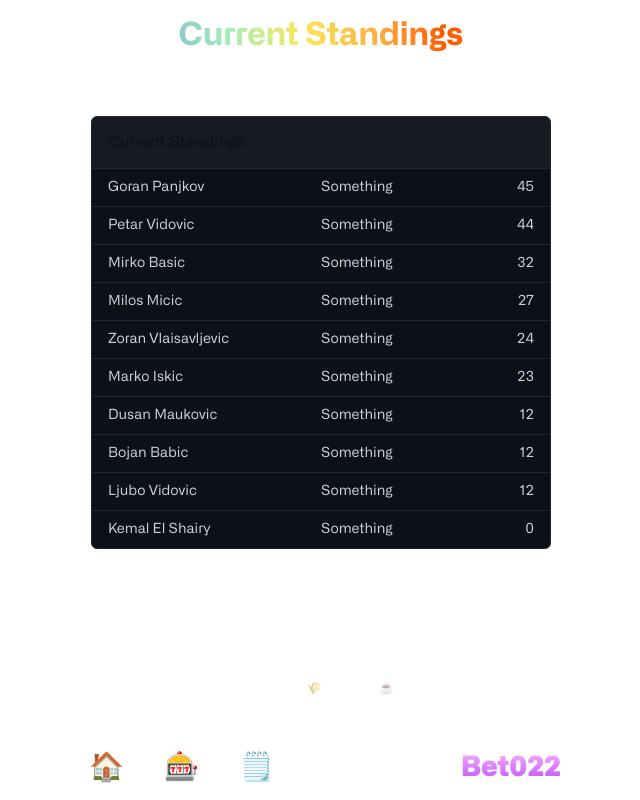
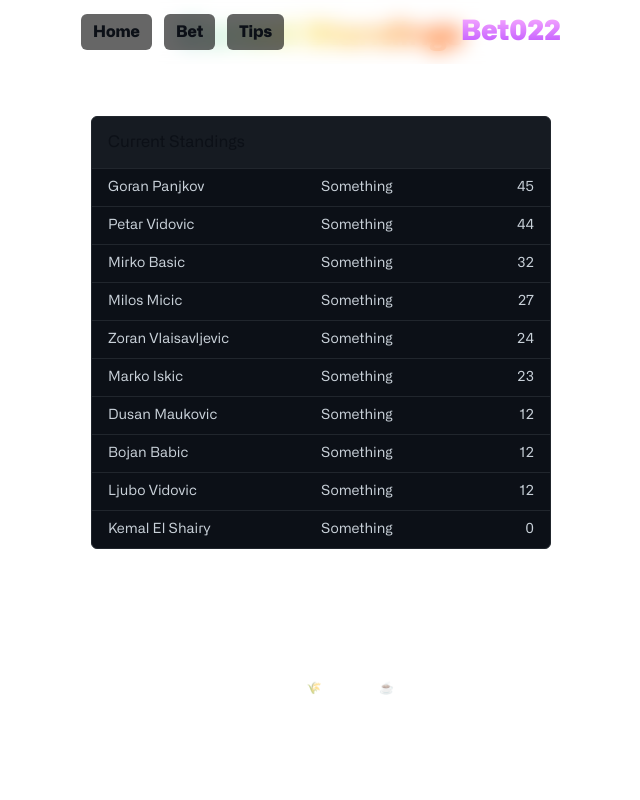
Before and after one commit to b8zeek/bet022, a React (Vite) app: page /standings in a window 1280 px wide. Shown: the whole page, without its empty margins (319-959 px from the left). Built offline with nearby package versions, Linux system fonts and the light colour scheme; data requests are answered from the project's data file.

Commit message:
Updated Navigation component.

```diff
--- a/src/components/Navigation.tsx
+++ b/src/components/Navigation.tsx
@@ -7,9 +7,9 @@ export function Navigation() {
     <Container>
       <Content>
         <Nav>
-          <NavButton>🏠</NavButton>
-          <NavButton>🎰</NavButton>
-          <NavButton>🗒️</NavButton>
+          <NavButton>Home</NavButton>
+          <NavButton>Bet</NavButton>
+          <NavButton>Tips</NavButton>
         </Nav>
         <Logo />
       </Content>
@@ -20,11 +20,11 @@ export function Navigation() {
 const Container = styled.div`
   height: 64px;
   position: fixed;
-  bottom: 0;
+  top: 0;
   left: 0;
   right: 0;
   background-color: rgba(255, 255, 255, 0.05);
-  backdrop-filter: blur(5px);
+  backdrop-filter: blur(10px);
   margin: 0;
 `
 
@@ -45,14 +45,15 @@ const Nav = styled.div`
 `
 
 const NavButton = styled.a`
-  height: 40px;
-  line-height: 28px;
+  height: 36px;
+  line-height: 36px;
   display: inline-block;
-  vertical-align: top;
-  font-size: 28px;
-  margin-right: 24px;
+  vertical-align: middle;
+  font-size: 16px;
+  font-weight: 800;
+  margin-right: 12px;
   border-radius: 6px;
-  padding: 6px 8px;
-  background-color: #ffffff17;
+  padding: 0 12px;
+  background-color: #00000099;
   cursor: pointer;
 `
```
